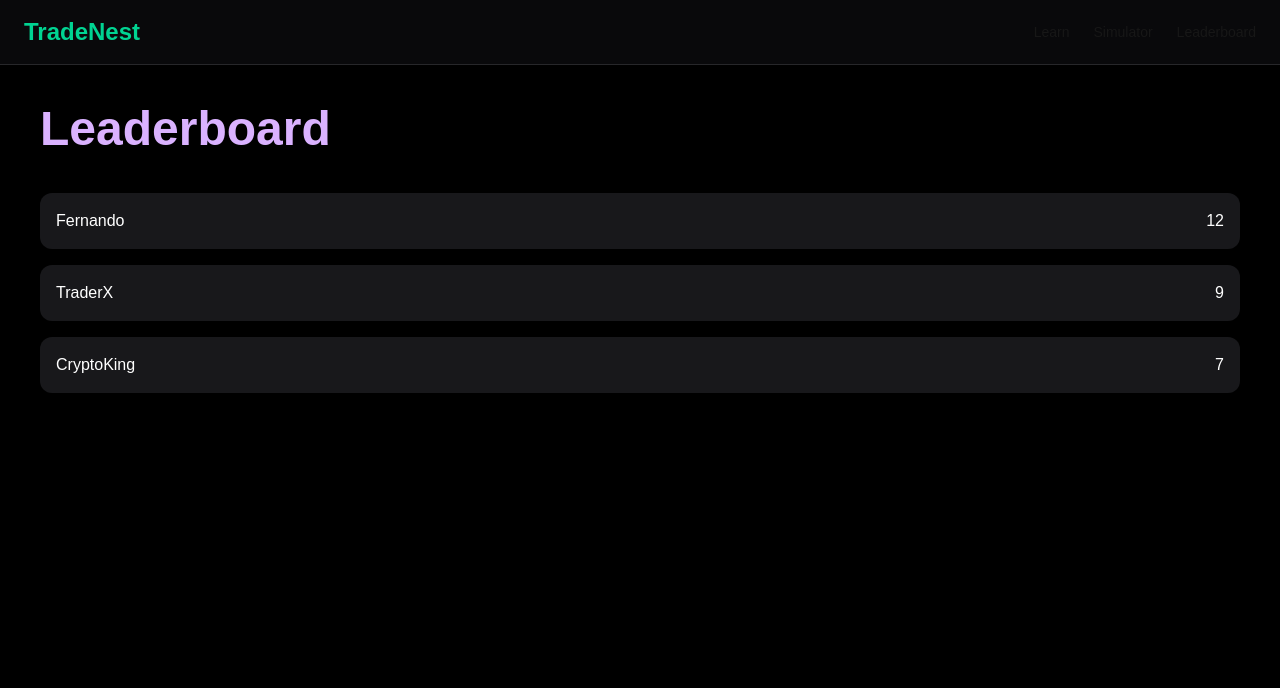
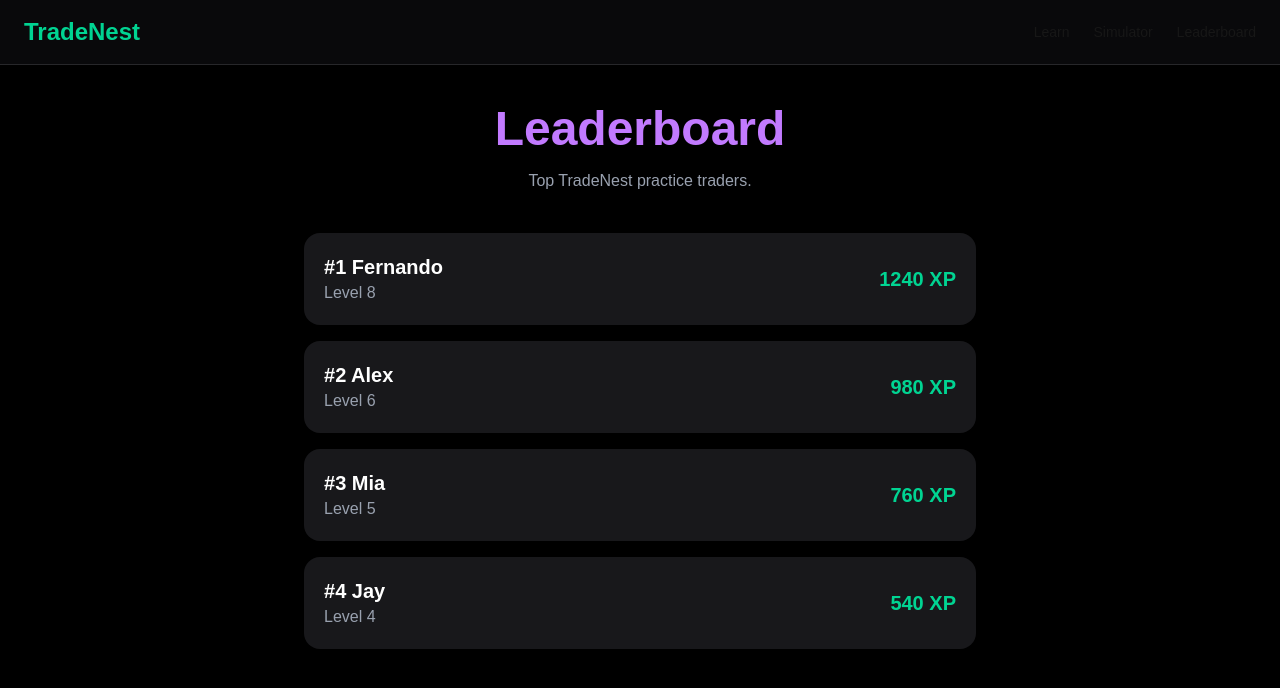
Before and after one commit to fernandoperez704-byte/tradenest, a Next.js app: page /leaderboard in a window 1280 px wide. Shown: the top 688 px of the page. Built offline with nearby package versions, Linux system fonts and the light colour scheme.

Commit message:
add leaderboard page

```diff
--- a/app/leaderboard/page.tsx
+++ b/app/leaderboard/page.tsx
@@ -1,29 +1,46 @@
 import Navbar from "../components/Navbar";
-export default function LeaderboardPage() {
-  const players = [
-    { name: "Fernando", score: 12 },
-    { name: "TraderX", score: 9 },
-    { name: "CryptoKing", score: 7 },
+
+const traders = [
+  { name: "Fernando", score: 1240, level: 8 },
+  { name: "Alex", score: 980, level: 6 },
+  { name: "Mia", score: 760, level: 5 },
+  { name: "Jay", score: 540, level: 4 },
 ];
 
-  return (<>
+export default function LeaderboardPage() {
+  return (
+    <>
       <Navbar />
-    <div className="min-h-screen bg-black text-white p-10">
-      <h1 className="text-5xl font-bold text-purple-300">
+
+      <main className="min-h-screen bg-black text-white p-10">
+        <h1 className="text-5xl font-bold text-purple-400 text-center">
           Leaderboard
         </h1>
 
-      <div className="mt-10 space-y-4">
-        {players.map((player, index) => (
+        <p className="text-center text-gray-400 mt-4">
+          Top TradeNest practice traders.
+        </p>
+
+        <div className="max-w-2xl mx-auto mt-10 space-y-4">
+          {traders.map((trader, index) => (
             <div
-            key={index}
-            className="flex justify-between bg-zinc-900 p-4 rounded-xl"
+              key={trader.name}
+              className="bg-zinc-900 rounded-2xl p-5 flex justify-between items-center"
             >
-            <span>{player.name}</span>
-            <span>{player.score}</span>
+              <div>
+                <p className="text-xl font-bold">
+                  #{index + 1} {trader.name}
+                </p>
+                <p className="text-gray-400">Level {trader.level}</p>
+              </div>
+
+              <p className="text-emerald-400 font-bold text-xl">
+                {trader.score} XP
+              </p>
             </div>
           ))}
         </div>
-    </div>
-  </>);
+      </main>
+    </>
+  );
 }
```
Lines whose indentation alone changed are shown as unchanged.
